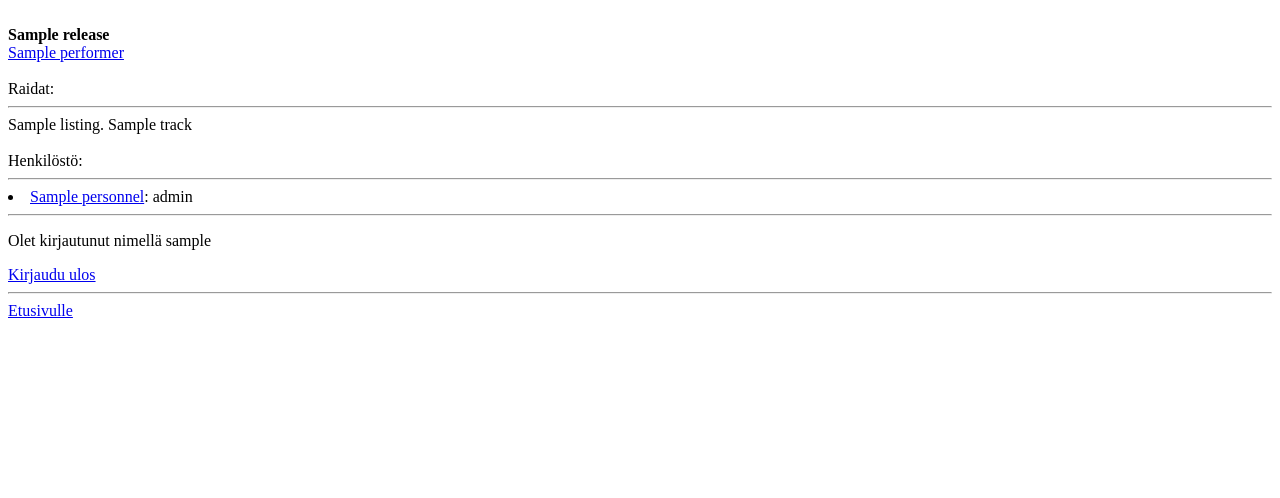
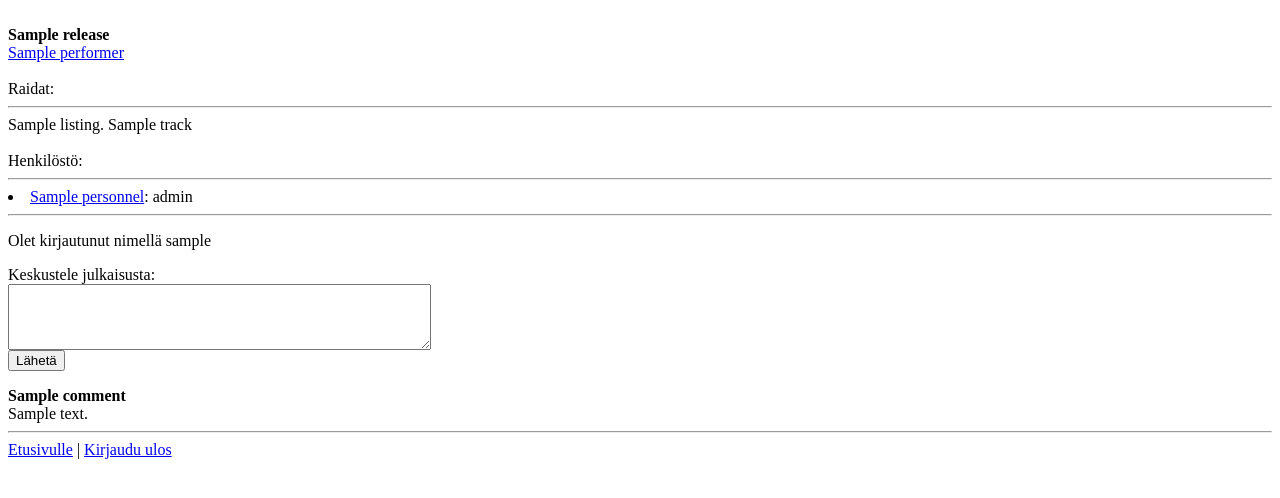
Before and after one commit to pmsainio/musafoorumi-tsoha, a Flask app: template templates/release.html in a window 1280 px wide. Shown: the top 498 px of the page. Run offline with Flask 2, Linux system fonts and the light colour scheme; the visitor is signed in with stand-in values (Sample User, id 1); the template is opened without the code that fills it: most values are stand-ins (such as "Sample title", 1, 10 or a date in 2020).

Commit message:
comments enabled

```diff
--- a/templates/release.html
+++ b/templates/release.html
@@ -20,12 +20,32 @@ Henkilöstö:
 {% endfor %}
 </li>
 <hr>
+
 {% if session.username %}
 <p>Olet kirjautunut nimellä {{ session.username }}</p>
-<a href="/logout">Kirjaudu ulos</a>
+<form method="POST">
+    Keskustele julkaisusta: <br>
+    <textarea name="comment" rows="4" cols="50"></textarea>
+    <br>
+    <input type="submit" value="Lähetä">
+    </form>
+
 {% else %}
-<a href="/register"> Luo tunnus</a>  tai <a href="/login">kirjaudu sisään</a> kommentoidaksesi
+<p> <a href="/register"> Luo tunnus</a>  tai <a href="/login">kirjaudu sisään</a> kommentoidaksesi </p>
+{% endif %}
 
+{% for comment in comments %}
+
+<b>{{comment.name}}</b> <br>
+{{comment.comment}} <br>
+
+{% endfor %}
+
+<hr>
+
+{% if session.username %}
+<a href="/">Etusivulle</a> | <a href="/logout">Kirjaudu ulos</a>
+
+{% else %}
+<a href="/">Etusivulle</a>
 {% endif %}
-    <hr>
-<a href="/">Etusivulle</a>
```
